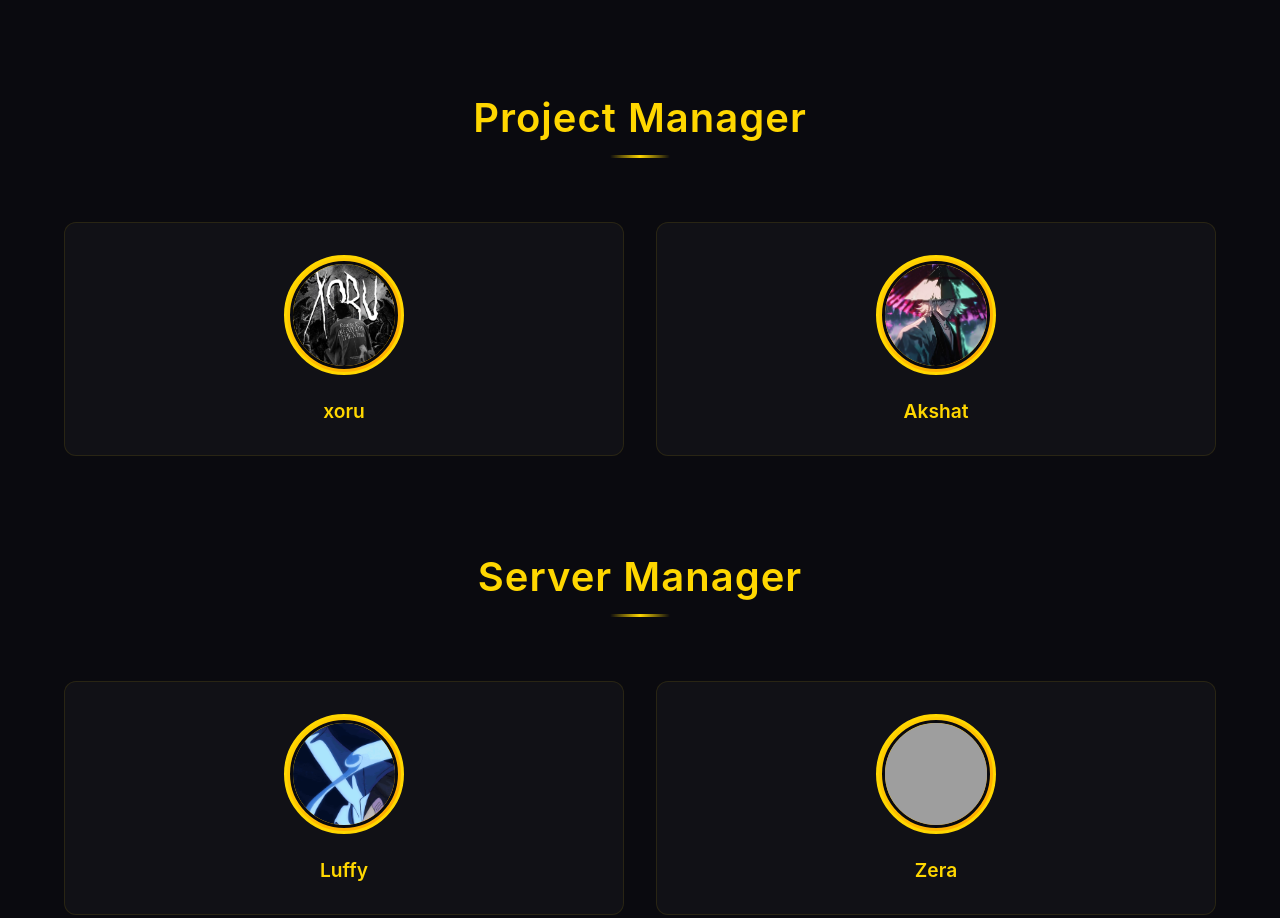
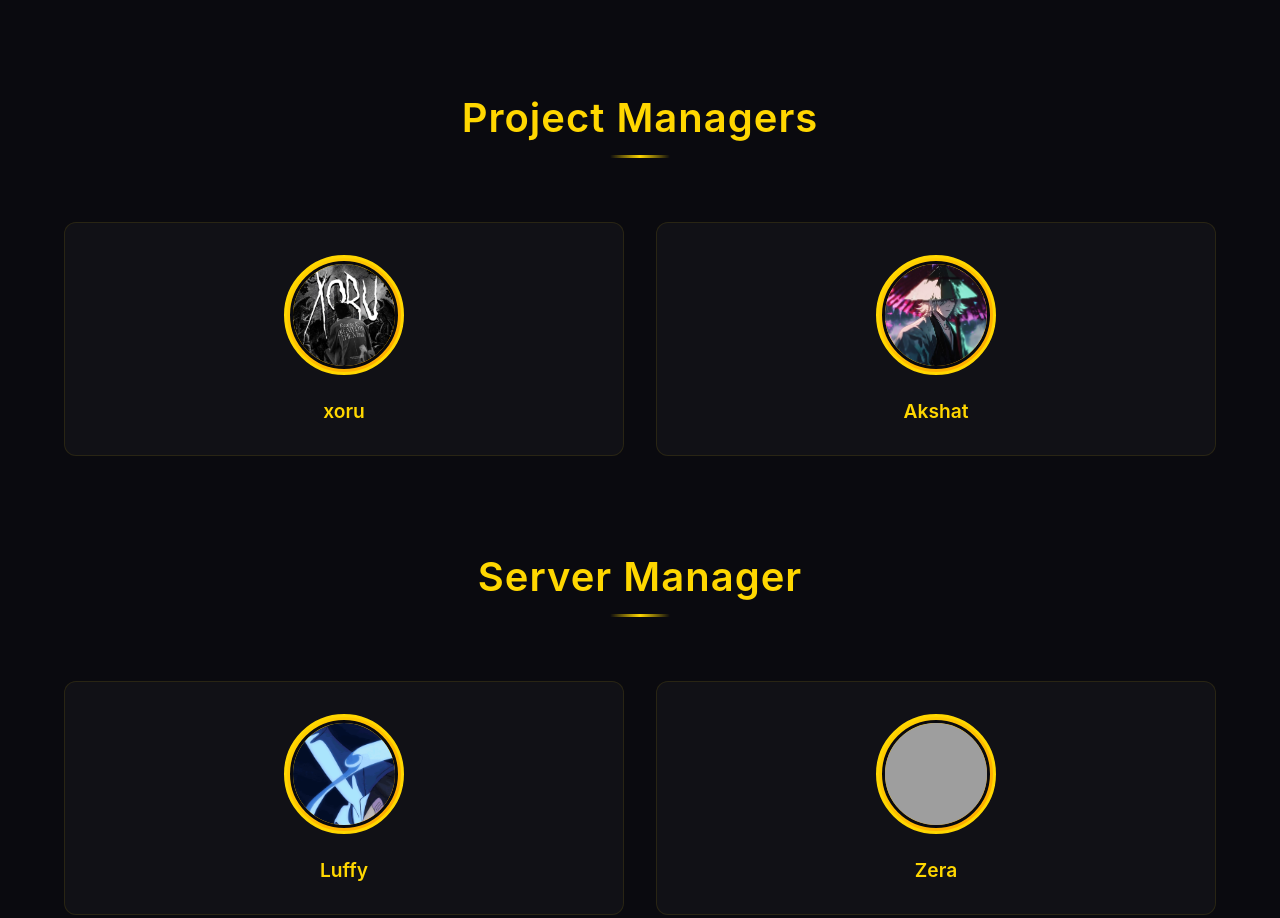
Before and after one commit to xoruv/Ro-Karts, a plain HTML site: page team/index.html in a window 1280 px wide. Shown: the part 1157-2075 px from the top of the page. Drawn offline with Linux system fonts and the light colour scheme; grey boxes are pictures that could not be loaded.

Commit message:
Update index.html

```diff
--- a/team/index.html
+++ b/team/index.html
@@ -242,7 +242,7 @@
 
             <!-- Project Manager Section -->
             <div class="team-category">
-                <h3 class="category-title">Project Manager</h3>
+                <h3 class="category-title">Project Managers</h3>
                 <div class="team-grid">
                     <div class="team-member">
                         <div class="member-avatar">
```
